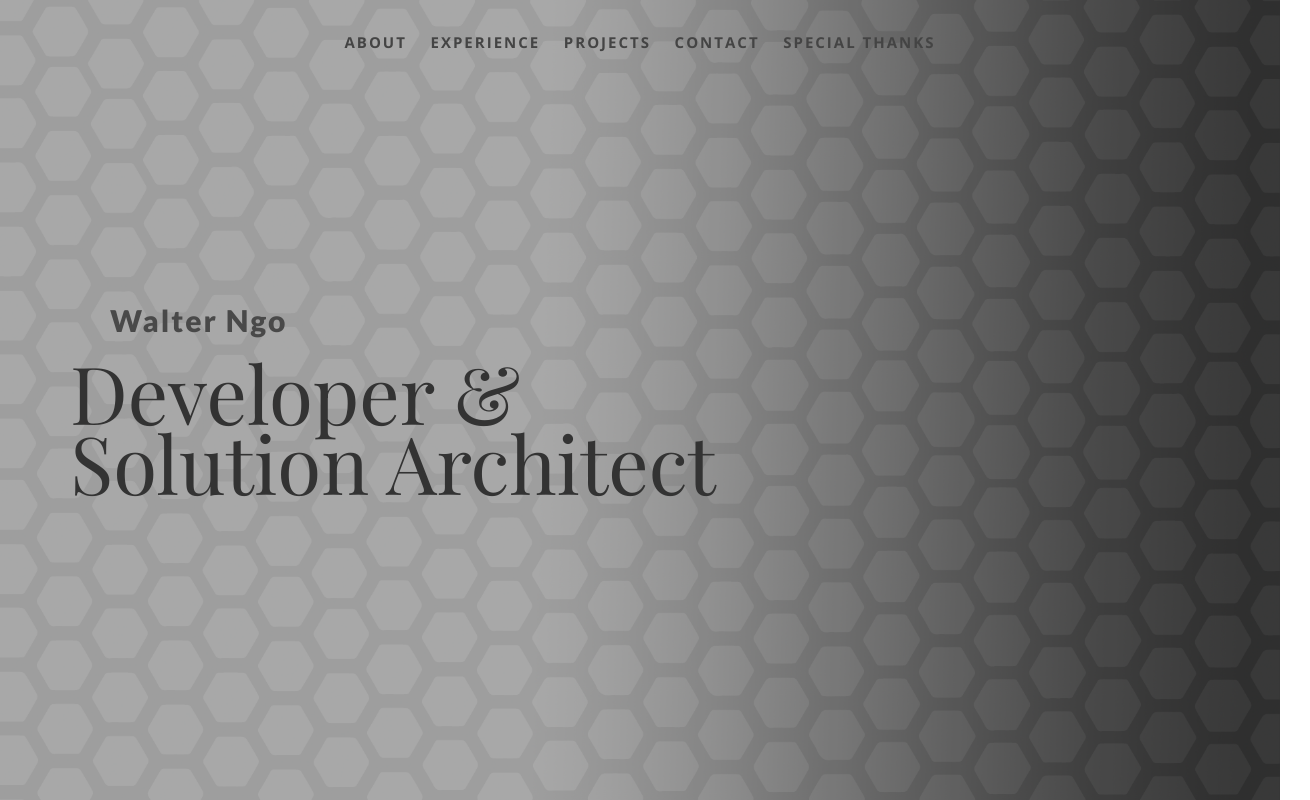
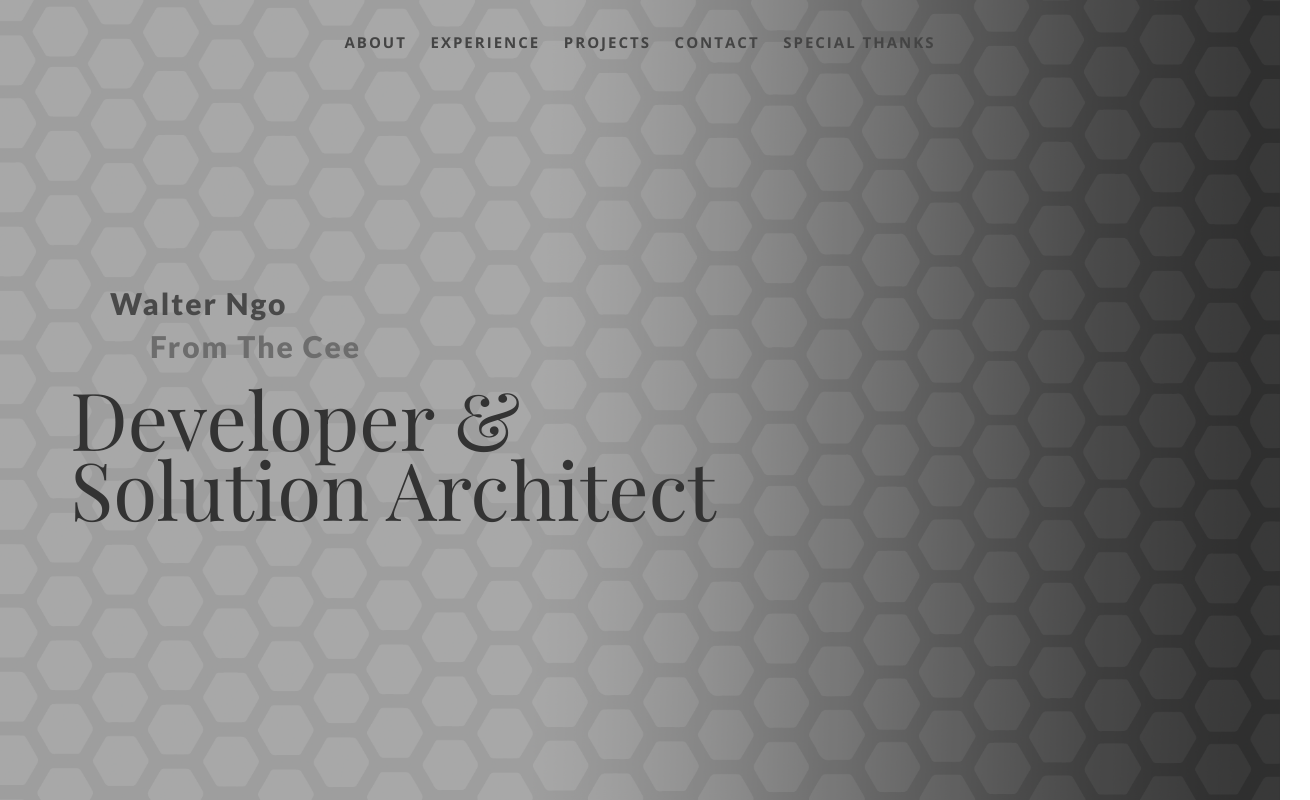
Before and after one commit to s3794510/MyPortfolio-static-bucket, a plain HTML site: page index.html in a window 1280 px wide. Shown: the top 800 px of the page, 1310 px wide, since content can reach past the window. Drawn offline with nearby package versions, Linux system fonts and the light colour scheme; files whose address does not match are found by name; a web font is replaced by a local one.

Commit message:
magin fixing

```diff
--- a/css/style.css
+++ b/css/style.css
@@ -53,13 +53,24 @@ h4 {
     font-size:30px ;
 }
 
-h5 {
+h2 {
     font-family: 'Lato', sans-serif;
     text-transform: capitalize;
     letter-spacing: 2px;
     position: relative;
     color: #494949;
     margin-left: 40px;
+    font-weight: 800;
+    font-size:30px ;
+}
+
+h5 {
+    font-family: 'Lato', sans-serif;
+    text-transform: capitalize;
+    letter-spacing: 2px;
+    position: relative;
+    color: #6d6d6d;
+    margin-left: 80px;
     font-weight: 800;
     font-size:30px ;
 }
@@ -87,6 +98,13 @@ body {
 
 .size-50 {
     font-size: 50px;
+    line-height: 50px
+}
+
+.size-60 {
+    margin-top: 100px;
+    font-size: 60px;
+    font-family: 'Playfair Display', serif;
     line-height: 50px
 }
 
@@ -462,6 +480,7 @@ a.active {
 
 #projects {
     padding: 100px 0;
+    background: rgb(174, 174, 174);
 }
 
 .portfolio .categories-grid span {
--- a/index.html
+++ b/index.html
@@ -54,7 +54,8 @@
         <div class="container">
             <div class="disply-table">
                 <div class="table-cell" data-aos="fade-up" data-aos-delay="0">
-                    <h5>Walter Ngo</h5>
+                    <h2>Walter Ngo</h2>
+                    <h5>from The Cee</h5>
                     <h1>Developer &
                         <br />
                         Solution Architect</h1>
@@ -324,7 +325,7 @@
     <div class="section" id="specialthanks">
         <div class="container">
             <div class="col-md-7">
-                <h1 class="size-50">My Special Thanks To</h1>
+                <h1 class="size-60">My Special Thanks To</h1>
                 <div class="h-50"></div>
             </div>
             <div class="col-md-5" data-aos="fade-left">
```
